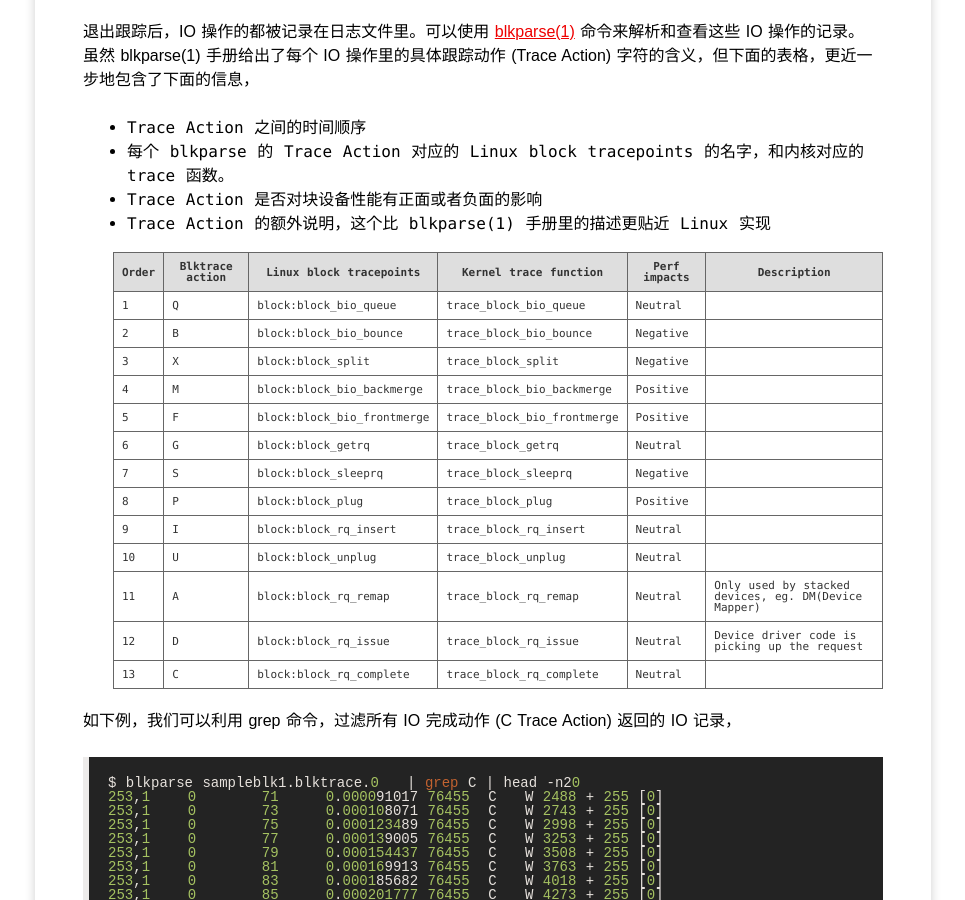
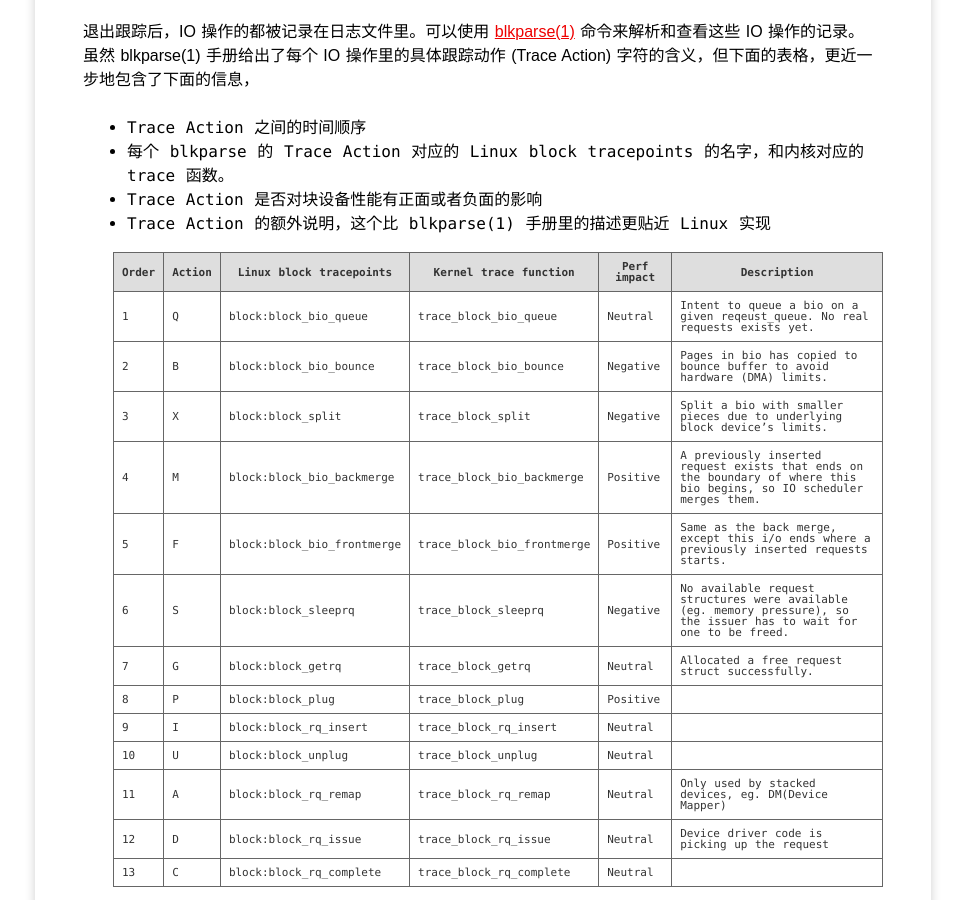
Before and after one commit to yangoliver/yangoliver.github.io, a Jekyll site: the page built from _posts/2016/2016-10-27-linux-block-driver-basic-5.md, in a window 1280 px wide and 900 px high, scrolled down 1320 px. Shown: the whole window, without its empty margins (157-1122 px from the left). Built offline with Jekyll 4.4.1, drawn with Linux system fonts in a browser that asks for light colours; comment, search, counter and statistics services are not loaded.

Commit message:
draft: blkparse trace action table updates

```diff
--- a/_posts/2016/2016-10-27-linux-block-driver-basic-5.md
+++ b/_posts/2016/2016-10-27-linux-block-driver-basic-5.md
@@ -54,21 +54,21 @@ tags: [driver, perf, crash, trace, file system, kernel, linux, storage]
 - Trace Action 是否对块设备性能有正面或者负面的影响
 - Trace Action 的额外说明，这个比 blkparse(1) 手册里的描述更贴近 Linux 实现
 
-| Order | Blktrace action | Linux block tracepoints   | Kernel trace function     | Perf impacts | Description                                         |
-|-------|-----------------|---------------------------|---------------------------|--------------|-----------------------------------------------------|
-|  1    |       Q         | block:block_bio_queue     | trace_block_bio_queue     | Neutral      |                                                     |
-|  2    |       B         | block:block_bio_bounce    | trace_block_bio_bounce    | Negative     |                                                     |
-|  3    |       X         | block:block_split         | trace_block_split         | Negative     |                                                     |
-|  4    |       M         | block:block_bio_backmerge | trace_block_bio_backmerge | Positive     |                                                     |
-|  5    |       F         | block:block_bio_frontmerge| trace_block_bio_frontmerge| Positive     |                                                     |
-|  6    |       G         | block:block_getrq         | trace_block_getrq         | Neutral      |                                                     |
-|  7    |       S         | block:block_sleeprq       | trace_block_sleeprq       | Negative     |                                                     |
-|  8    |       P         | block:block_plug          | trace_block_plug          | Positive     |                                                     |
-|  9    |       I         | block:block_rq_insert     | trace_block_rq_insert     | Neutral      |                                                     |
-|  10   |       U         | block:block_unplug        | trace_block_unplug        | Neutral      |                                                     |
-|  11   |       A         | block:block_rq_remap      | trace_block_rq_remap      | Neutral      | Only used by stacked devices, eg. DM(Device Mapper) |
-|  12   |       D         | block:block_rq_issue      | trace_block_rq_issue      | Neutral      | Device driver code is picking up the request        |
-|  13   |       C         | block:block_rq_complete   | trace_block_rq_complete   | Neutral      |                                                     |
+|Order|Action|Linux block tracepoints   |Kernel trace function     |Perf impact|Description                                                                                                          |
+|-----|------|--------------------------|--------------------------|-----------|---------------------------------------------------------------------------------------------------------------------|
+|  1  | Q    |block:block_bio_queue     |trace_block_bio_queue     |Neutral    |Intent to queue a bio on a given reqeust_queue. No real requests exists yet.                                         |
+|  2  | B    |block:block_bio_bounce    |trace_block_bio_bounce    |Negative   |Pages in bio has copied to bounce buffer to avoid hardware (DMA) limits.                                             |
+|  3  | X    |block:block_split         |trace_block_split         |Negative   |Split a bio with smaller pieces due to underlying block device's limits.                                             |
+|  4  | M    |block:block_bio_backmerge |trace_block_bio_backmerge |Positive   |A previously inserted request exists that ends on the boundary of where this bio begins, so IO scheduler merges them.|
+|  5  | F    |block:block_bio_frontmerge|trace_block_bio_frontmerge|Positive   |Same as the back merge, except this i/o ends where a previously inserted requests starts.                            |
+|  6  | S    |block:block_sleeprq       |trace_block_sleeprq       |Negative   |No available request structures were available (eg. memory pressure), so the issuer has to wait for one to be freed. |
+|  7  | G    |block:block_getrq         |trace_block_getrq         |Neutral    |Allocated a free request struct successfully.                                                                        |
+|  8  | P    |block:block_plug          |trace_block_plug          |Positive   |                                                                                                                     |
+|  9  | I    |block:block_rq_insert     |trace_block_rq_insert     |Neutral    |                                                                                                                     |
+|  10 | U    |block:block_unplug        |trace_block_unplug        |Neutral    |                                                                                                                     |
+|  11 | A    |block:block_rq_remap      |trace_block_rq_remap      |Neutral    | Only used by stacked devices, eg. DM(Device Mapper)                                                                 |
+|  12 | D    |block:block_rq_issue      |trace_block_rq_issue      |Neutral    | Device driver code is picking up the request                                                                        |
+|  13 | C    |block:block_rq_complete   |trace_block_rq_complete   |Neutral    |                                                                                                                     |
 
 如下例，我们可以利用 grep 命令，过滤所有 IO 完成动作 (C Trace Action) 返回的 IO 记录，
 
```
